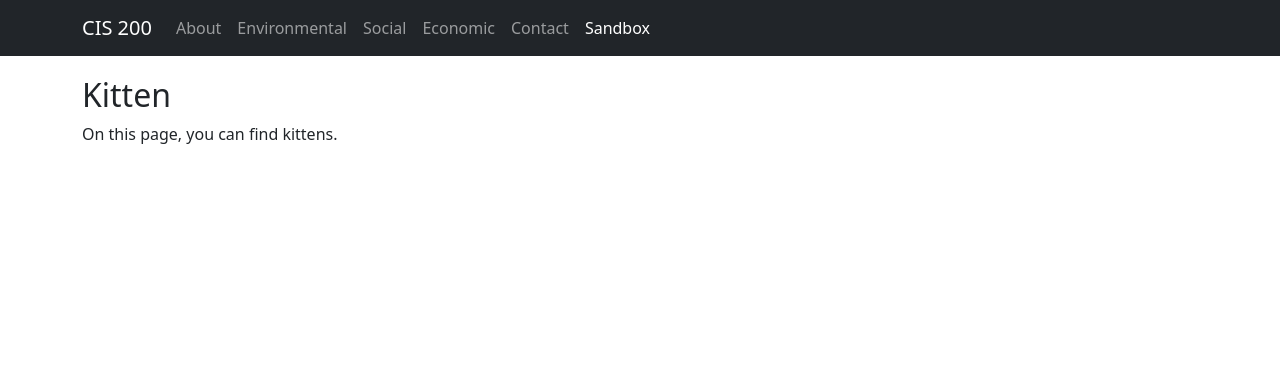
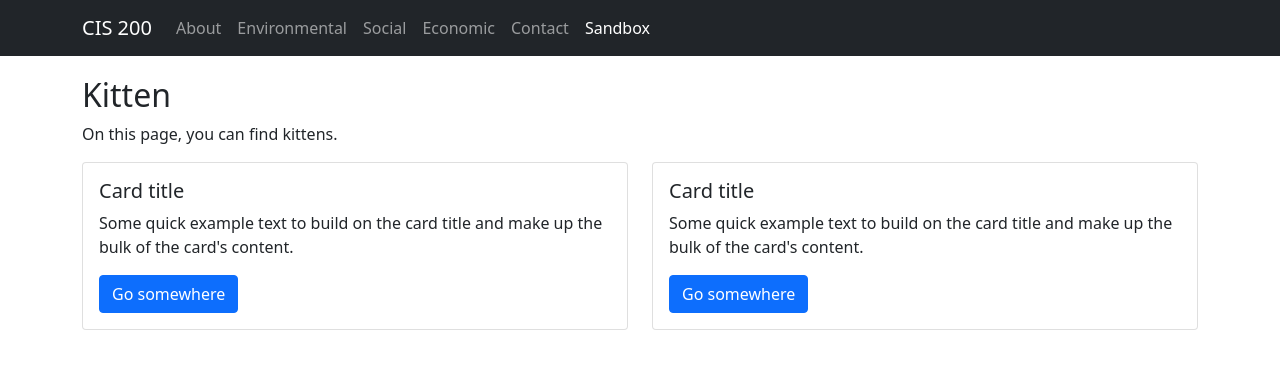
Before and after one commit to jack-hermanson/cis200, a Flask app: template main/web/templates/sandbox/kitten.html in a window 1280 px wide. Shown: the top 369 px of the page. Run offline with Flask 2, Linux system fonts and the light colour scheme; the template is opened without the code that fills it, so the values that code supplies are empty; some libraries are stand-ins or nearby versions.

Commit message:
displayed cat cards

```diff
--- a/main/__init__.py
+++ b/main/__init__.py
@@ -34,7 +34,9 @@ def create_app(config_class=Config):
             ],
             "img-src data:": [
                 "unsafe-eval",
-                "https://images.unsplash.com/"
+                "https://images.unsplash.com/",
+                "https://cdn2.thecatapi.com"
+
             ],
         },
         content_security_policy_nonce_in=["script-src"]
--- a/main/modules/sandbox/routes.py
+++ b/main/modules/sandbox/routes.py
@@ -72,5 +72,7 @@ def tv_shows():
 @sandbox.route("/kitten")
 def kitten():
     kitten_data = ApiRequest("https://api.thecatapi.com/v1/images/search").make_request()
-    return render_template("sandbox/kitten.html",
-    kitten_data = kitten_data)
+    return render_template(
+        "sandbox/kitten.html",
+        kitten_data = kitten_data
+    )
--- a/main/web/templates/sandbox/kitten.html
+++ b/main/web/templates/sandbox/kitten.html
@@ -4,11 +4,35 @@
 {% block title %}Kitten{% endblock title %}
 
 {% block body %}
-    <div class="row">
-        <div class="col-12">
-            <h2>Kitten</h2>
-            <p>On this page, you can find kittens.</p>
+<div class="row">
+    <div class="col-12">
+        <h2>Kitten</h2>
+        <p>On this page, you can find kittens.</p>
+    </div>
+</div>
+<div class="row">
+    <div class="col-12 col-lg-6">
+        <div class="card">
+            <img src="{{ kitten_data[0]["url"] }}" class="card-img-top">
+            <div class="card-body">
+                <h5 class="card-title">Card title</h5>
+                <p class="card-text">Some quick example text to build on the card title and make up the bulk of the
+                    card's content.</p>
+                <a href="#" class="btn btn-primary">Go somewhere</a>
+            </div>
         </div>
     </div>
-    {{ kitten_data }}
+    <div class="col-12 col-lg-6">
+        <div class="card">
+            <img src="{{ kitten_data[0]["url"] }}" class="card-img-top">
+            <div class="card-body">
+                <h5 class="card-title">Card title</h5>
+                <p class="card-text">Some quick example text to build on the card title and make up the bulk of the
+                    card's content.</p>
+                <a href="#" class="btn btn-primary">Go somewhere</a>
+            </div>
+        </div>
+    </div>
+</div>
+
 {% endblock body %}
```
